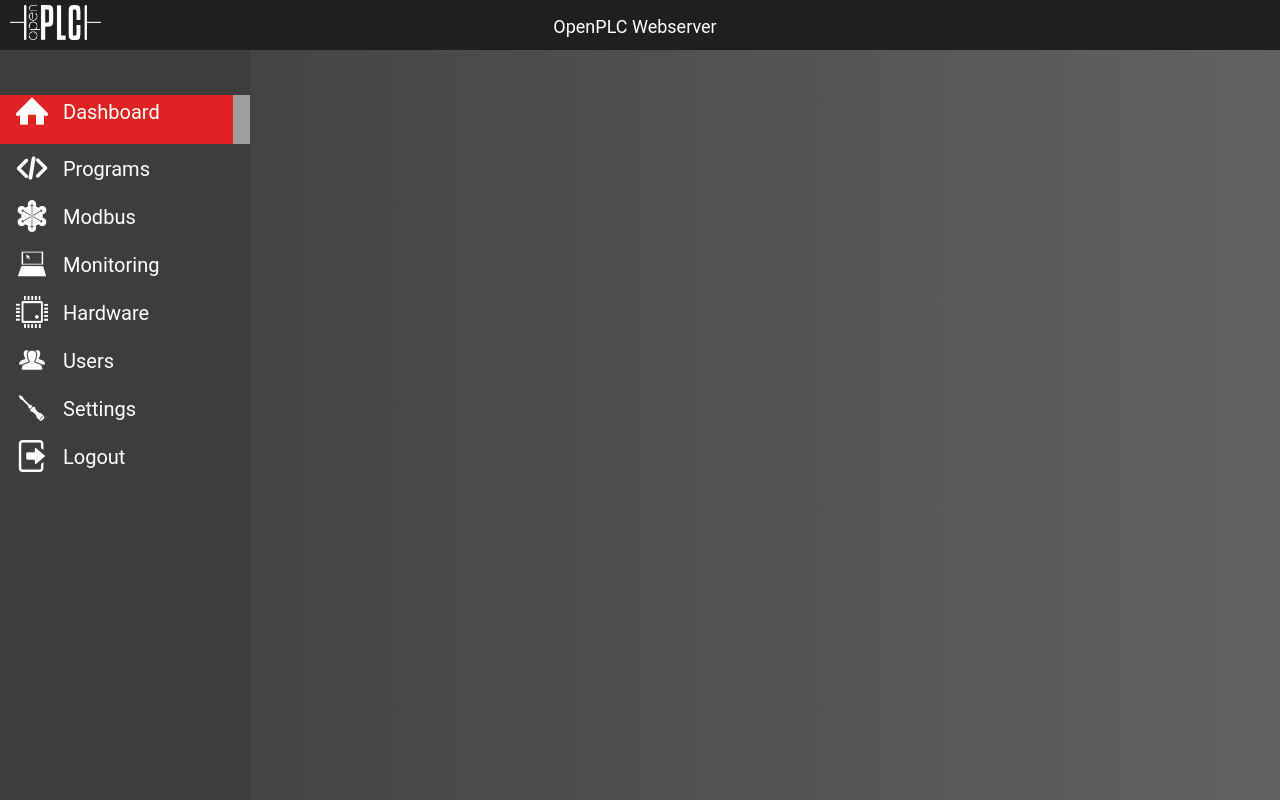
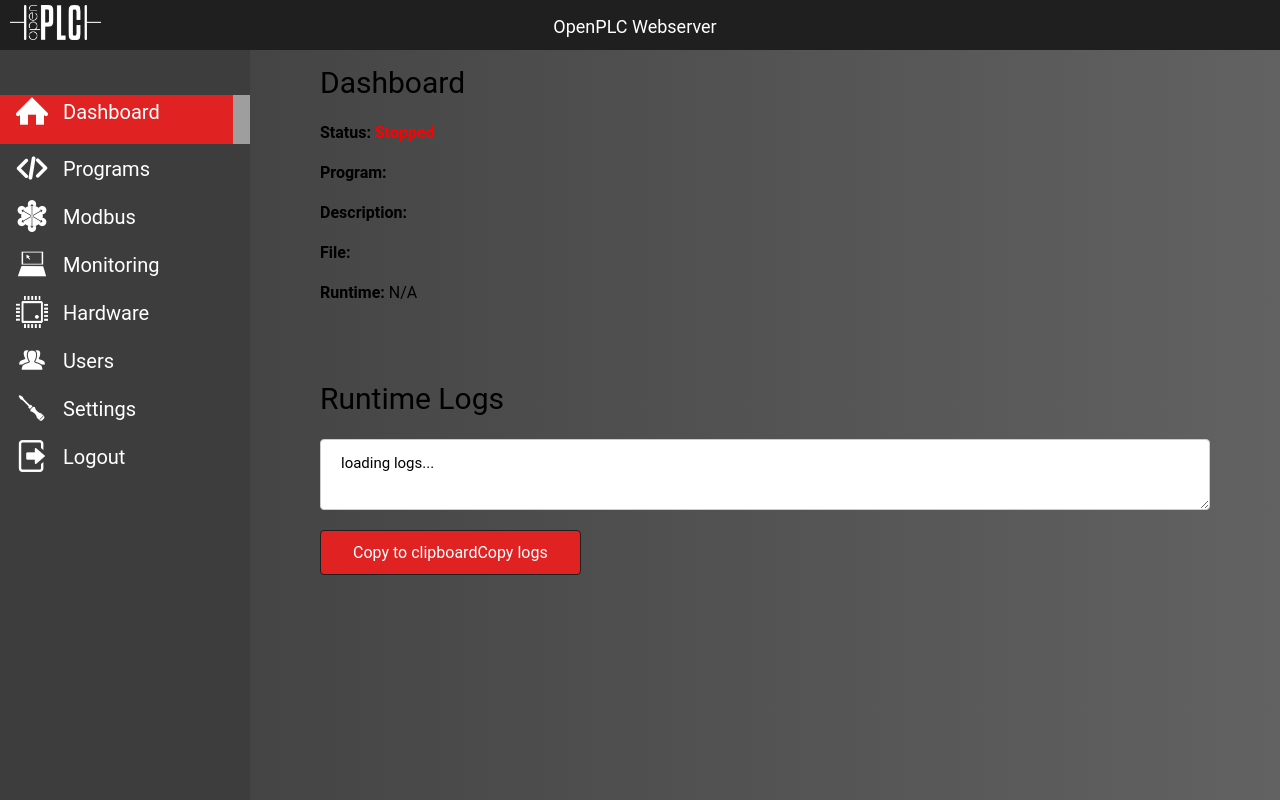
Before and after one commit to thiagoralves/OpenPLC_v3, a Flask app: page /dashboard in a window 1280 px wide. Run offline with Flask 2, Linux system fonts and the light colour scheme; the visitor is signed in with stand-in values (Sample User, id 1); parts of the project's set-up code (start-up, migrations or seed data) failed here and were passed over; grey boxes are pictures that could not be loaded.

Commit message:
taking axe to stuff

```diff
--- a/webserver/openplc.py
+++ b/webserver/openplc.py
@@ -66,31 +66,38 @@ class NonBlockingStreamReader:
 
 class UnexpectedEndOfStream(Exception): pass
 
-class runtime:
+class RStatus:
+    STOPPED = "Stopped"
+    RUNNING = "Running"
+    COMPILING = "Compiling"
+
+class Runtime:
+
     project_file = ""
     project_name = ""
     project_description = ""
-    runtime_status = "Stopped"
+    runtime_status = RStatus.STOPPED
+
 
     def start_runtime(self):
-        if (self.status() == "Stopped"):
+        if self.status() == RStatus.STOPPED:
             a = subprocess.Popen(['./core/openplc'])
-            self.runtime_status = "Running"
+            self.runtime_status = RStatus.RUNNING
 
     def stop_runtime(self):
-        if (self.status() == "Running"):
+        if self.status() == RStatus.RUNNING:
             try:
                 s = socket.socket(socket.AF_INET, socket.SOCK_STREAM)
                 s.connect(('localhost', 43628))
                 s.send('quit()\n')
                 data = s.recv(1000)
                 s.close()
-                self.runtime_status = "Stopped"
+                self.runtime_status = RStatus.STOPPED
             except socket.error as serr:
                 print("Failed to stop the runtime. Error: " + str(serr))
 
     def compile_program(self, st_file):
-        if (self.status() == "Running"):
+        if self.status() == "Running":
             self.stop_runtime()
 
         self.is_compiling = True
@@ -110,27 +117,30 @@ class runtime:
         return compilation_status_str
 
     def status(self):
-        if ('compilation_object' in globals()):
-            if (compilation_object.end_of_stream == False):
-                return "Compiling"
+        if 'compilation_object' in globals():
+            if compilation_object.end_of_stream == False:
+                return RStatus.COMPILING
 
         #If it is running, make sure that it really is running
-        if (self.runtime_status == "Running"):
+        if self.runtime_status == RStatus.RUNNING:
             try:
                 s = socket.socket(socket.AF_INET, socket.SOCK_STREAM)
                 s.connect(('localhost', 43628))
                 s.send('exec_time()\n')
                 data = s.recv(10000)
                 s.close()
-                self.runtime_status = "Running"
+                self.runtime_status = RStatus.RUNNING
             except socket.error as serr:
                 print("OpenPLC Runtime is not running. Error: " + str(serr))
-                self.runtime_status = "Stopped"
+                self.runtime_status = RStatus.STOPPED
 
         return self.runtime_status
 
+    def is_running(self):
+        return self.runtime_status == RStatus.RUNNING
+
     def start_modbus(self, port_num):
-        if (self.status() == "Running"):
+        if self.status() == RStatus.RUNNING:
             try:
                 s = socket.socket(socket.AF_INET, socket.SOCK_STREAM)
                 s.connect(('localhost', 43628))
@@ -141,7 +151,7 @@ class runtime:
                 print("Error connecting to OpenPLC runtime")
 
     def stop_modbus(self):
-        if (self.status() == "Running"):
+        if self.status() == RStatus.RUNNING:
             try:
                 s = socket.socket(socket.AF_INET, socket.SOCK_STREAM)
                 s.connect(('localhost', 43628))
@@ -152,7 +162,7 @@ class runtime:
                 print("Error connecting to OpenPLC runtime")
 
     def start_dnp3(self, port_num):
-        if (self.status() == "Running"):
+        if self.status() == RStatus.RUNNING:
             try:
                 s = socket.socket(socket.AF_INET, socket.SOCK_STREAM)
                 s.connect(('localhost', 43628))
@@ -163,7 +173,7 @@ class runtime:
                 print("Error connecting to OpenPLC runtime")
 
     def stop_dnp3(self):
-        if (self.status() == "Running"):
+        if self.status() == RStatus.RUNNING:
             try:
                 s = socket.socket(socket.AF_INET, socket.SOCK_STREAM)
                 s.connect(('localhost', 43628))
@@ -174,7 +184,7 @@ class runtime:
                 print("Error connecting to OpenPLC runtime")
 
     def logs(self):
-        if (self.status() == "Running"):
+        if self.status() == RStatus.RUNNING:
             try:
                 s = socket.socket(socket.AF_INET, socket.SOCK_STREAM)
                 s.connect(('localhost', 43628))
@@ -190,7 +200,7 @@ class runtime:
             return "OpenPLC Runtime is not running"
 
     def exec_time(self):
-        if (self.status() == "Running"):
+        if self.status() == RStatus.RUNNING:
             try:
                 s = socket.socket(socket.AF_INET, socket.SOCK_STREAM)
                 s.connect(('localhost', 43628))
--- a/webserver/static/openplc.1.css
+++ b/webserver/static/openplc.1.css
@@ -324,3 +324,13 @@ body {
     -webkit-font-smoothing: antialiased;
     -moz-osx-font-smoothing: grayscale;
 }
+
+.Stopped {
+    color: red;
+}
+.Running {
+    color: green;
+}
+.Compiling {
+    color: blue;
+}
--- a/webserver/templates/BASE.html
+++ b/webserver/templates/BASE.html
@@ -1,135 +1,32 @@
 <!doctype html>
 <html lang="en">
 <head>
+    {# The 3 meta tags below *must* come first in the head; any other head content must come *after* these tags  #}
+    <meta charset="utf-8">
+    <meta http-equiv="X-UA-Compatible" content="IE=edge">
+    <meta name="viewport" content="width=device-width, initial-scale=1, shrink-to-fit=no">
+    {# The above 3 meta tags *must* come first in the head; any other head content must come *after* these tags  #}
 
-    <title>{{title}}</title>
+    <title>{{title}} | OpenPLC</title>
     <link rel="shortcut icon" href="/static/favicon.ico" type="image/x-icon">
     <link rel="icon" href="/static/favicon.ico" type="image/x-icon">
     <link rel="stylesheet" href="/static/openplc.1.css">
-    {#
-    <style>
-        @import url(https://fonts.googleapis.com/css?family=Roboto:300);
-        .top {
-            position:absolute;
-            left:0; right:0; top:0;
-            height: 50px;
-            background-color: #1F1F1F;
-            position: fixed;
-            overflow: hidden;
-            z-index: 10
-        }
-       .main {
-            position: absolute;
-            left:0px; top:50px; right:0; bottom:0;
-        }
-        .login-page {
-          width: 360px;
-          padding: 4% 0 0;
-          margin: auto;
-        }
-        .form {
-          position: relative;
-          z-index: 1;
-          background: #FFFFFF;
-          max-width: 360px;
-          margin: 0 auto 10px;
-          padding: 45px;
-          text-align: center;
-          box-shadow: 0 0 20px 0 rgba(0, 0, 0, 0.2), 0 5px 5px 0 rgba(0, 0, 0, 0.24);
-        }
-        .form input {
-          font-family: 'Roboto', sans-serif;
-          outline: 0;
-          background: #f2f2f2;
-          width: 100%;
-          border: 0;
-          margin: 0 0 15px;
-          padding: 15px;
-          box-sizing: border-box;
-          font-size: 14px;
-        }
-        .form button {
-          font-family: 'Roboto', sans-serif;
-          text-transform: uppercase;
-          outline: 0;
-          background: #E02222;
-          width: 100%;
-          border: 0;
-          padding: 15px;
-          color: #FFFFFF;
-          font-size: 14px;
-          -webkit-transition: all 0.3 ease;
-          transition: all 0.3 ease;
-          cursor: pointer;
-        }
-        .form button:hover,.form button:active,.form button:focus {
-          background: #B51A1A;
-        }
-        .form .message {
-          margin: 15px 0 0;
-          color: #b3b3b3;
-          font-size: 12px;
-        }
-        .form .message a {
-          color: #4CAF50;
-          text-decoration: none;
-        }
-        .form .register-form {
-          display: none;
-        }
-        .container {
-          position: relative;
-          z-index: 1;
-          max-width: 300px;
-          margin: 0 auto;
-        }
-        .container:before, .container:after {
-          content: '';
-          display: block;
-          clear: both;
-        }
-        .container .info {
-          margin: 50px auto;
-          text-align: center;
-        }
-        .container .info h1 {
-          margin: 0 0 15px;
-          padding: 0;
-          font-size: 36px;
-          font-weight: 300;
-          color: #1a1a1a;
-        }
-        .container .info span {
-          color: #4d4d4d;
-          font-size: 12px;
-        }
-        .container .info span a {
-          color: #000000;
-          text-decoration: none;
-        }
-        .container .info span .fa {
-          color: #EF3B3A;
-        }
-        body {
-          background: #76b852; /* fallback for old browsers */
-          background: -webkit-linear-gradient(right, #626262, #3D3D3D);
-          background: -moz-linear-gradient(right, #626262, #3D3D3D);
-          background: -o-linear-gradient(right, #626262, #3D3D3D);
-          background: linear-gradient(to left, #626262, #3D3D3D);
-          font-family: 'Roboto', sans-serif;
-          -webkit-font-smoothing: antialiased;
-          -moz-osx-font-smoothing: grayscale;
-        }
-    </style> #}
+
 </head>
 <body>
 
+
+{# --------------- Page Top + Toolbar #}
 <div class='top'>
     <img src='/static/openplc_logo.gif' alt='OpenPLC' style="width:101px;height:40px;padding:5px 0px 0px 10px;float:left;">
     <h3 style="font-family:'Roboto', sans-serif; font-size:18px; color:white; padding:13px 111px 0px 0px; margin: 0px 0px 0px 0px"><center>OpenPLC Webserver</center></h3>
 </div>
 
+
+{# ------------------------- main body #}
 <div class='main'>
+
+     {# --- Navigation #}
      <div class='w3-sidebar w3-bar-block' style='width:250px; background-color:#3D3D3D'>
             <br>
             <br>
@@ -146,7 +43,16 @@
             <br>
      </div>
 
-{% block content %}## content##{% endblock content %}
+    {# --- Content #}
+    <div style="margin-left:320px; margin-right:70px">
+            <div style="w3-container">
+                <h2>{{title}}</h2>
+                {% block content %}## content##{% endblock content %}
+
+            </div>
+    </div>
+
+
 </div>
 
 <hr>
--- a/webserver/templates/dashboard.html
+++ b/webserver/templates/dashboard.html
@@ -1,9 +1,28 @@
 
 {% extends "BASE.html" %}
 
+{% set title = "Dashboard" %}
+
+
 {% block content %}
 
-Dash
+
+<p style="font-family:'Roboto', sans-serif; font-size:16px;"><b>Status: <span class="{{runtime.status()}}">{{runtime.status()}}</span></b></p>
+
+<p style="font-family:'Roboto', sans-serif; font-size:16px"><b>Program:</b> {{runtime.project_name}}</p>
+<p style="font-family:'Roboto', sans-serif; font-size:16px"><b>Description:</b> {{runtime.project_description}}</p>
+<p style="font-family:'Roboto', sans-serif; font-size:16px"><b>File:</b> {{runtime.project_file}}</p>
+<p style="font-family:'Roboto', sans-serif; font-size:16px"><b>Runtime:</b> {{runtime.exec_time()}}</p>
 
 
+<br>
+<br>
+<h2>Runtime Logs</h2>
+<textarea wrap='off' spellcheck='false' id='mytextarea'>
+loading logs...
+</textarea>
+<div class='tooltip' style='margin: 5px 0px 0px 0px'>
+    <button class='button' style='height:45px; padding-top:10px' onclick='copyClipboard()' onmouseout='outFunc()'><span class='tooltiptext' id='myTooltip'>Copy to clipboard</span>Copy logs</button>
+</div>
+
 {% endblock content %}
```
Also changed, not shown: webserver/templates/programs.html (+28 -1 lines), webserver/webserver.py (+44 -115 lines).
